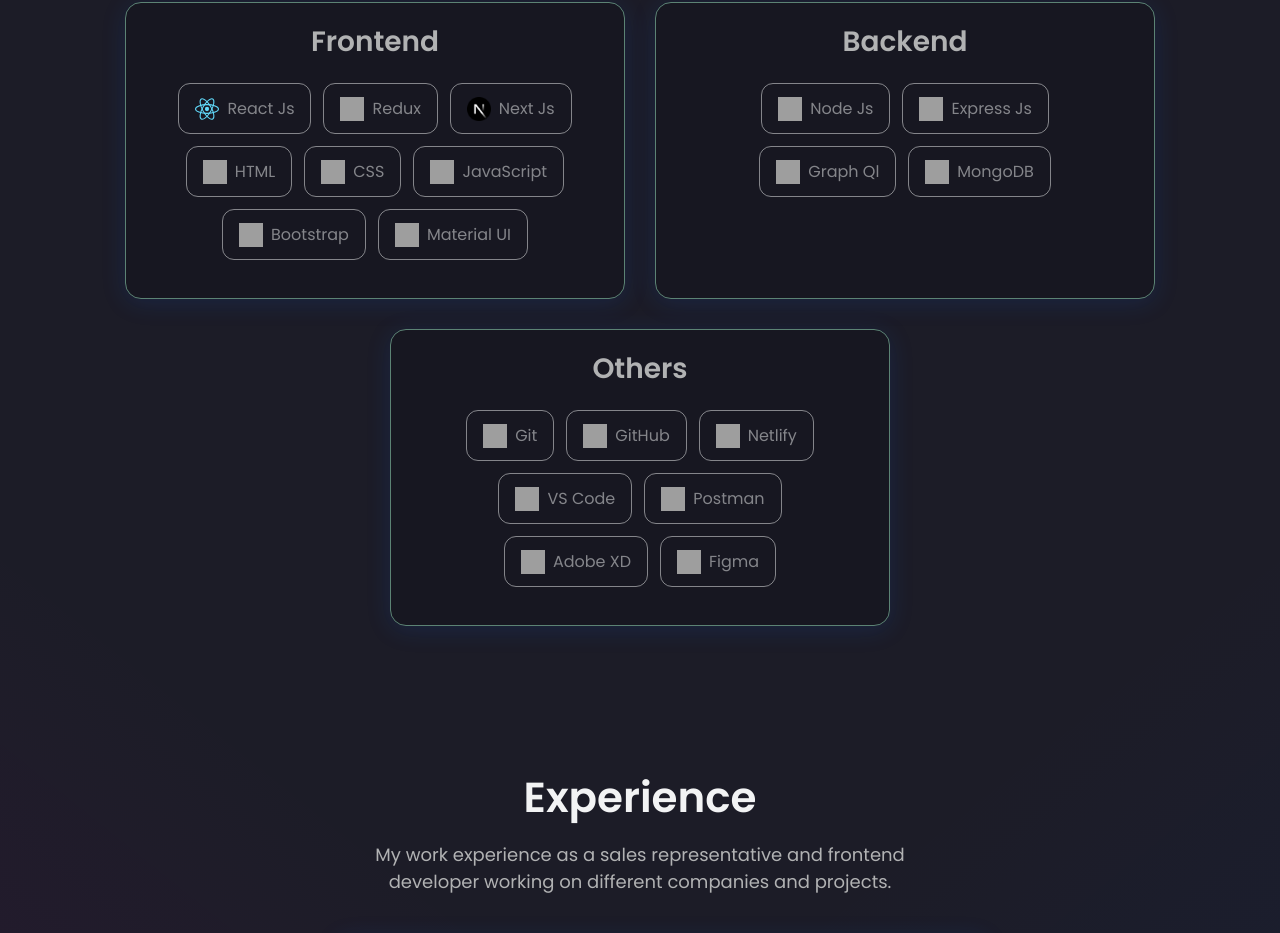
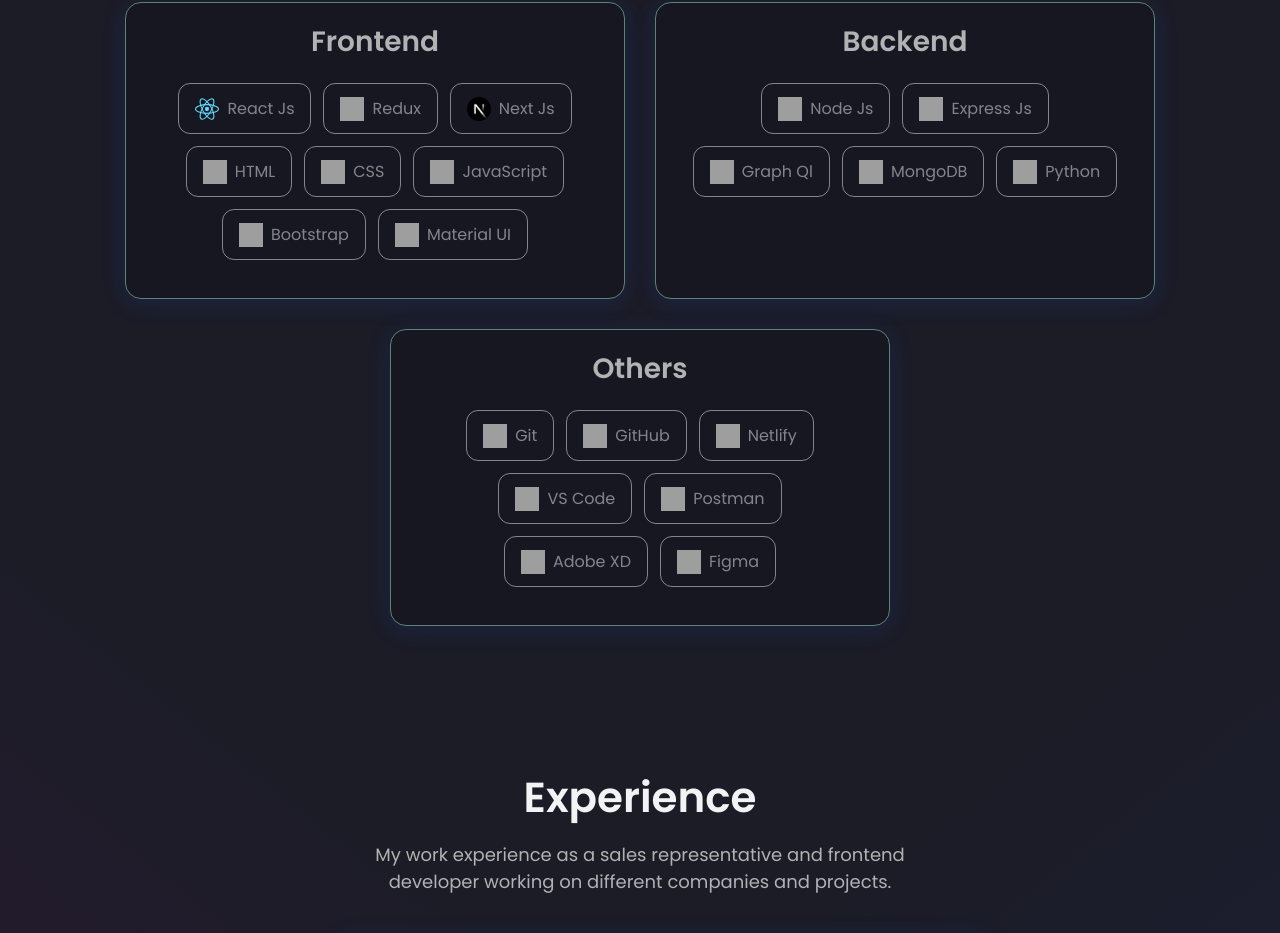
Before and after one commit to huseyinoztas/portfolio, a React (Create React App) app: page / in a window 1280 px wide. Shown: the part 929-1862 px from the top of the page. Built offline with nearby package versions, Linux system fonts and the light colour scheme; grey boxes are pictures that could not be loaded.

Commit message:
Update skills section

```diff
--- a/src/data/constants.js
+++ b/src/data/constants.js
@@ -94,6 +94,11 @@
         name: "MongoDB",
         image:
           "https://raw.githubusercontent.com/devicons/devicon/master/icons/mongodb/mongodb-original-wordmark.svg",
+      },
+      {
+        name: "Python",
+        image:
+          "https://upload.wikimedia.org/wikipedia/commons/thumb/c/c3/Python-logo-notext.svg/1200px-Python-logo-notext.svg.png",
       },
     ],
   },
```
